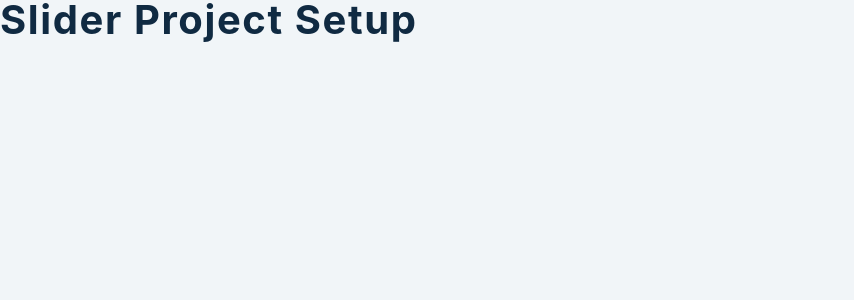
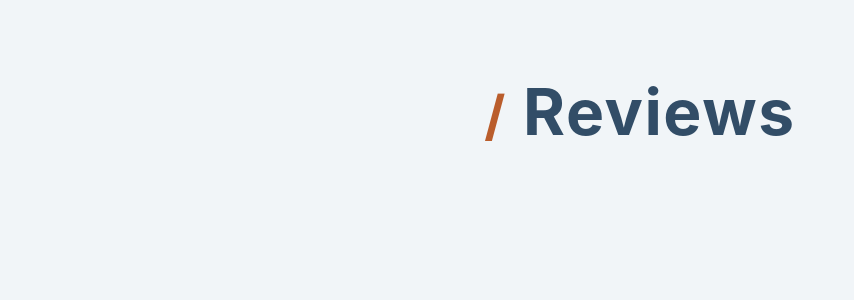
Before and after one commit to jubhavsar/React-Projects-JnSm, a React (Create React App) app in the folder 07-slides/: page / in a window 1280 px wide. Shown: the top 300 px of the page, without its empty margins (0-854 px from the left). Built offline with nearby package versions, Linux system fonts and the light colour scheme.

Commit message:
iterate over people array by map function

```diff
--- a/07-slides/src/App.js
+++ b/07-slides/src/App.js
@@ -6,7 +6,20 @@ function App() {
   const [people, setPeople] = useState(data);
   const [index, setIndex] = useState(0);
 
-  return <h2>slider project setup</h2>;
+  return (
+    <div className="section">
+      <div className="title">
+        <h1>
+          <span>/</span>reviews
+        </h1>
+      </div>
+      <div className="section-center">
+        {people.map((personData, personIndex) => {
+          const { id, name, title, image, quote } = personData;
+        })}
+      </div>
+    </div>
+  );
 }
 
 export default App;
```
